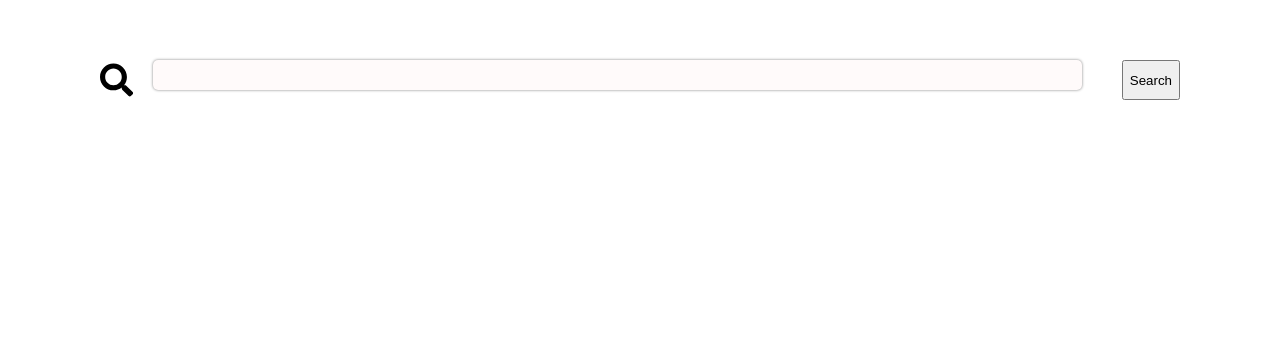
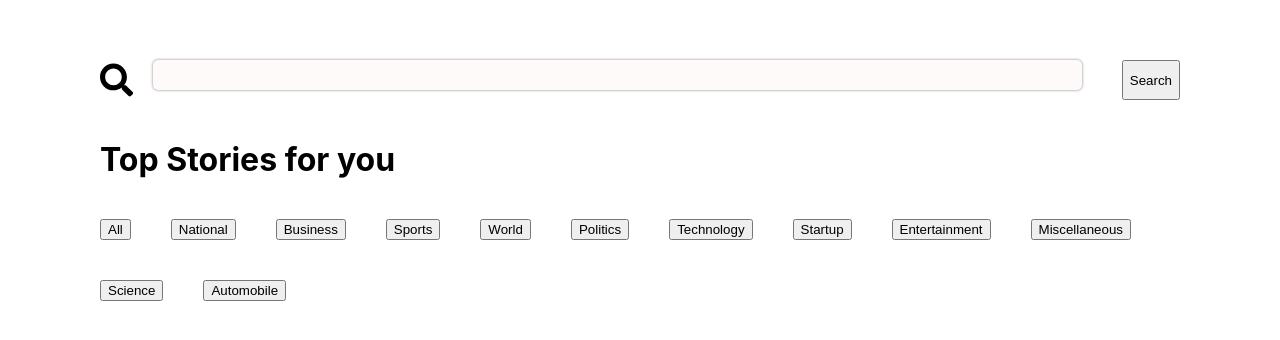
Before and after one commit to AnjAlia1/news-feed-dashboard-challenge-v2, a React (Create React App) app: page / in a window 1280 px wide. Shown: the top 340 px of the page. Built offline with nearby package versions, Linux system fonts and the light colour scheme; no server answers.

Commit message:
Added category wise post render functionality

```diff
--- a/src/App.jsx
+++ b/src/App.jsx
@@ -1,17 +1,19 @@
-import React, { useState } from 'react';
-import Posts from './Posts';
-import Search from './Search';
-import './App.css';
+import React, { useState } from "react";
+import Posts from "./Posts";
+import Search from "./Search";
+import "./App.css";
+import TopStories from "./TopStories";
 
 const App = () => {
   const [posts, setPosts] = useState([]);
 
   return (
-    <div >
+    <div>
       <Search setPosts={setPosts} />
+      <TopStories setPosts={setPosts} />
       <Posts posts={posts} />
     </div>
-  )
-}
+  );
+};
 
 export default App;
--- a/src/Posts.jsx
+++ b/src/Posts.jsx
@@ -1,18 +1,19 @@
 import { useEffect, useState } from "react";
-import './App.css';
+import "./App.css";
 
 const Posts = ({ posts }) => {
   const [isReadMore, setisReadMore] = useState(true);
 
   return posts.map((val) => (
     <div className="news-div">
-      <div >
-        <h6 className="author-name">{val.title}</h6>
+      <div>
+        <h2 className="author-name">{val.author}</h2>
+        <h6 className="author-title">{val.title}</h6>
         <img src={val.imageUrl} className="news-img"></img>
         <div className="news-box">
           <p value={val.id}>
             {isReadMore ? val.content.slice(0, 120) : val.content}
-            <a key={val.id} value={val.id} href={val.readMoreUrl} target="*" >
+            <a key={val.id} value={val.id} href={val.readMoreUrl} target="*">
               {isReadMore ? "..Readmore" : "showless"}
             </a>
           </p>
--- a/src/Search.jsx
+++ b/src/Search.jsx
@@ -1,19 +1,22 @@
-import React, { useEffect, useState } from 'react'
-import { FaSearch } from 'react-icons/fa'
+import React, { useEffect, useState } from "react";
+import { FaSearch } from "react-icons/fa";
+import { CATEGORIES } from "./constants";
 
 const Search = ({ setPosts }) => {
-  const [input, setInput] = useState('');
+  const [input, setInput] = useState("");
 
   const fetchData = async () => {
     try {
       const response = await fetch(
-        "https://inshorts.deta.dev/news?category=science"
+        "https://inshorts.deta.dev/news?category=all"
       );
       if (!response.ok) {
         throw new Error("Failed to fetch data");
       }
       const { data } = await response.json();
-      const filteredPosts = data.filter(({ title }) => title.toLowerCase().includes(input));
+      const filteredPosts = data.filter(({ title }) =>
+        title.toLowerCase().includes(input)
+      );
       setPosts(filteredPosts);
     } catch (error) {
       console.error(error);
@@ -26,15 +29,23 @@ const Search = ({ setPosts }) => {
 
   return (
     <>
-      <div className='search-input'>
+      <div className="search-input">
         <FaSearch className="Search-Bar"></FaSearch>
-        <input className="input-for-search" value={input} onChange={(e) => setInput(e.target.value.toLowerCase())}></input>
-        <button onClick={() => {
-          fetchData();
-        }}>Search</button>
+        <input
+          className="input-for-search"
+          value={input}
+          onChange={(e) => setInput(e.target.value.toLowerCase())}
+        ></input>
+        <button
+          onClick={() => {
+            fetchData();
+          }}
+        >
+          Search
+        </button>
       </div>
     </>
-  )
-}
+  );
+};
 
 export default Search;
--- /dev/null
+++ b/src/TopStories.jsx
@@ -0,0 +1,40 @@
+import React from "react";
+import { CATEGORIES } from "./constants";
+import Posts from "./Posts";
+
+const TopStories = ({ setPosts }) => {
+  console.log("setPosts", setPosts);
+  return (
+    <div>
+      <h1>Top Stories for you</h1>
+      {CATEGORIES.map((category) => {
+        return (
+          <button
+            onClick={() => {
+              console.log("button clicked");
+              const fetchcategorywisedata = async () => {
+                try {
+                  const response = await fetch(
+                    `https://inshorts.deta.dev/news?category=${category.value}`
+                  );
+                  if (!response.ok) {
+                    throw new Error("Failed to fetch data");
+                  }
+                  const { data } = await response.json();
+                  console.log("data", data);
+                  setPosts(data);
+                } catch (error) {
+                  console.error(error);
+                }
+              };
+              fetchcategorywisedata();
+            }}
+          >
+            {category.name}
+          </button>
+        );
+      })}
+    </div>
+  );
+};
+export default TopStories;
--- /dev/null
+++ b/src/constants.js
@@ -0,0 +1,50 @@
+export const CATEGORIES = [
+  {
+    name: "All",
+    value: "all",
+  },
+  {
+    name: "National",
+    value: "national",
+  },
+  {
+    name: "Business",
+    value: "business",
+  },
+  {
+    name: "Sports",
+    value: "sports",
+  },
+  {
+    name: "World",
+    value: "world",
+  },
+  {
+    name: "Politics",
+    value: "politics",
+  },
+  {
+    name: "Technology",
+    value: "technology",
+  },
+  {
+    name: "Startup",
+    value: "startup",
+  },
+  {
+    name: "Entertainment",
+    value: "entertainment",
+  },
+  {
+    name: "Miscellaneous",
+    value: "miscellaneous",
+  },
+  {
+    name: "Science",
+    value: "science",
+  },
+  {
+    name: "Automobile",
+    value: "automobile",
+  },
+];
```
